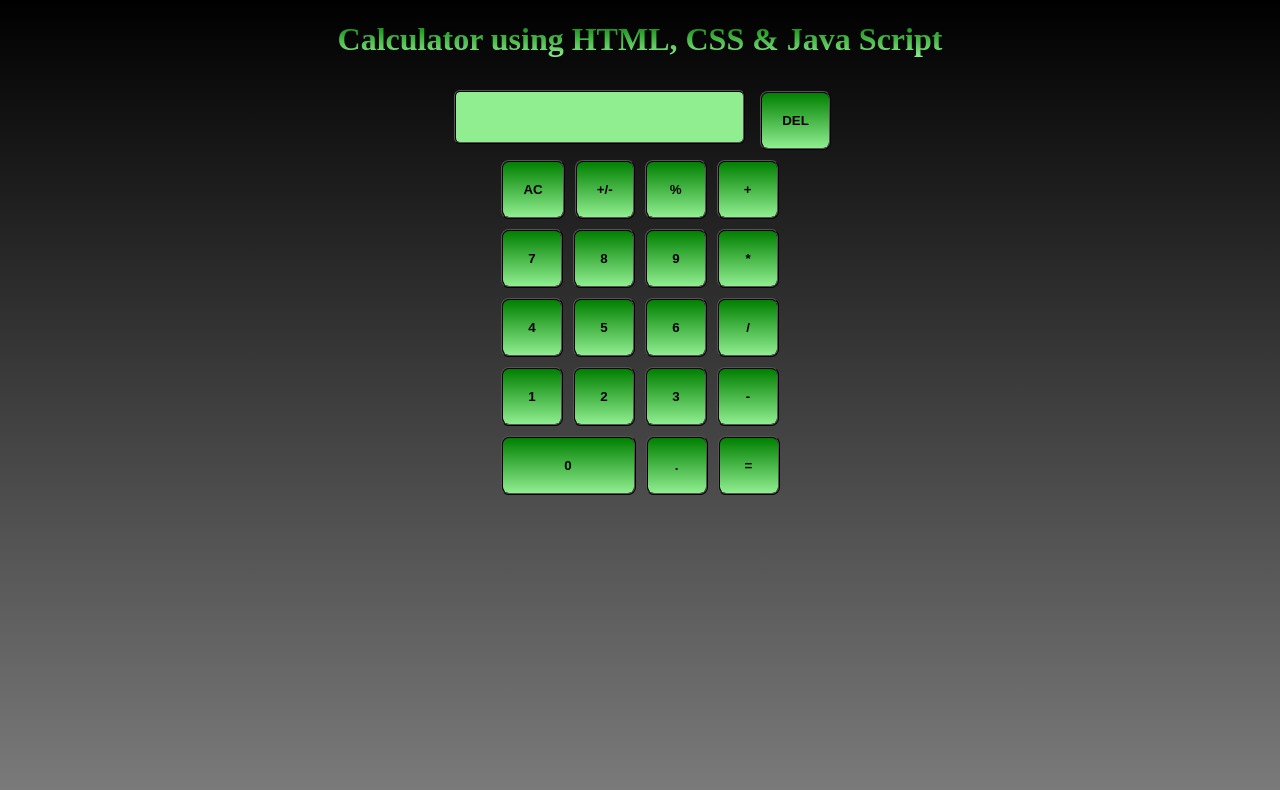
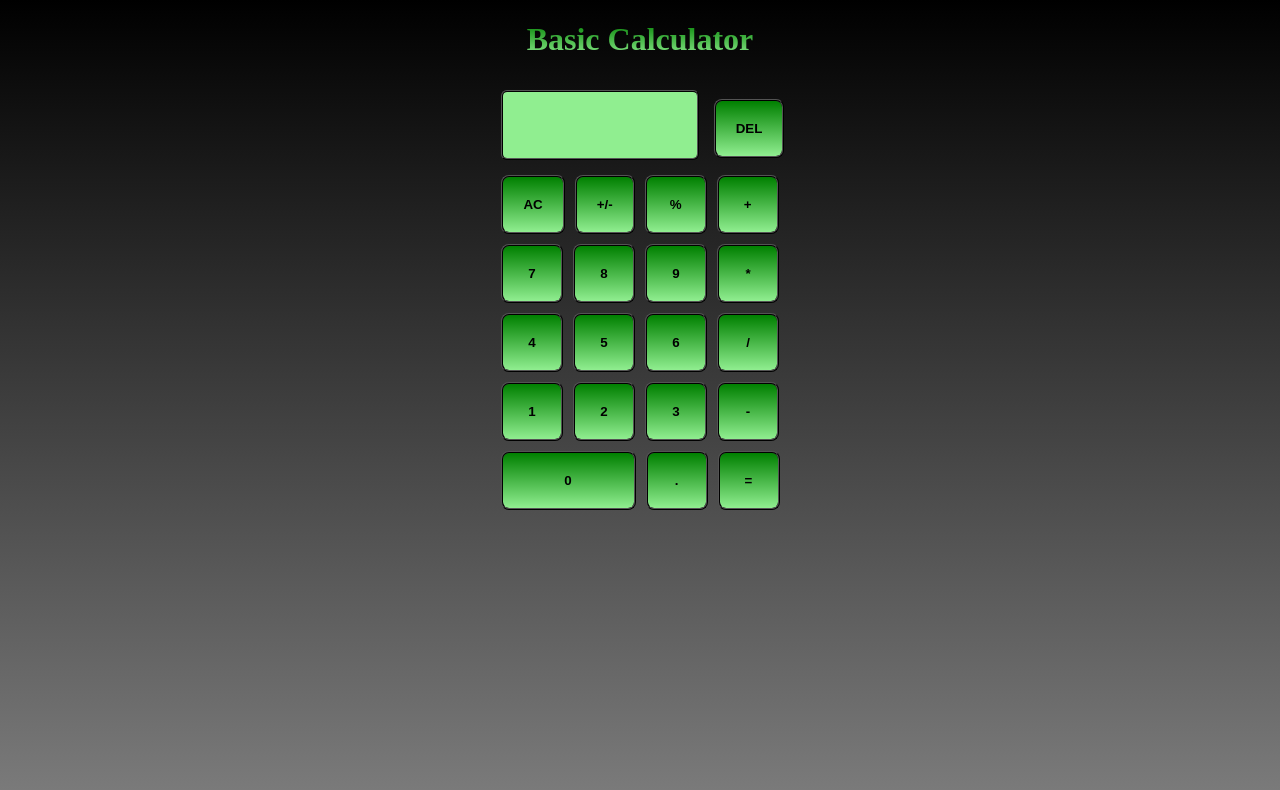
Before and after one commit to sujalkumar0909/Calculator, a plain HTML site: page index.html in a window 1280 px wide. Drawn offline with Linux system fonts and the light colour scheme.

Commit message:
modified:   css/style.css 	modified:   index.html

```diff
--- a/css/style.css
+++ b/css/style.css
@@ -28,8 +28,8 @@
 }
 .input{
     font-size:20px;
-    height:6vh;
-    width:283px;
+    height:8vh;
+    width:190px;
     margin:10px;
     text-align:right;
     border:2px ridge black;
--- a/index.html
+++ b/index.html
@@ -9,7 +9,7 @@
 </head>
 
 <body style="overflow:hidden">
-    <h1 class="text-center">Calculator using HTML, CSS & Java Script</h1>
+    <h1 class="text-center">Basic Calculator</h1>
     <div class="container">
         <div class="row">
             <input class=input type="text" placeholder="">
```
